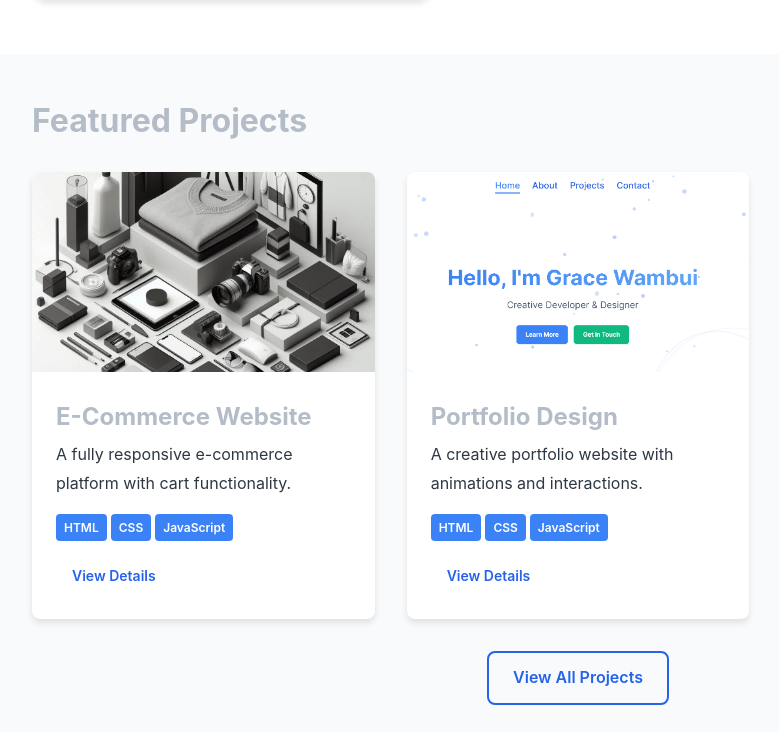
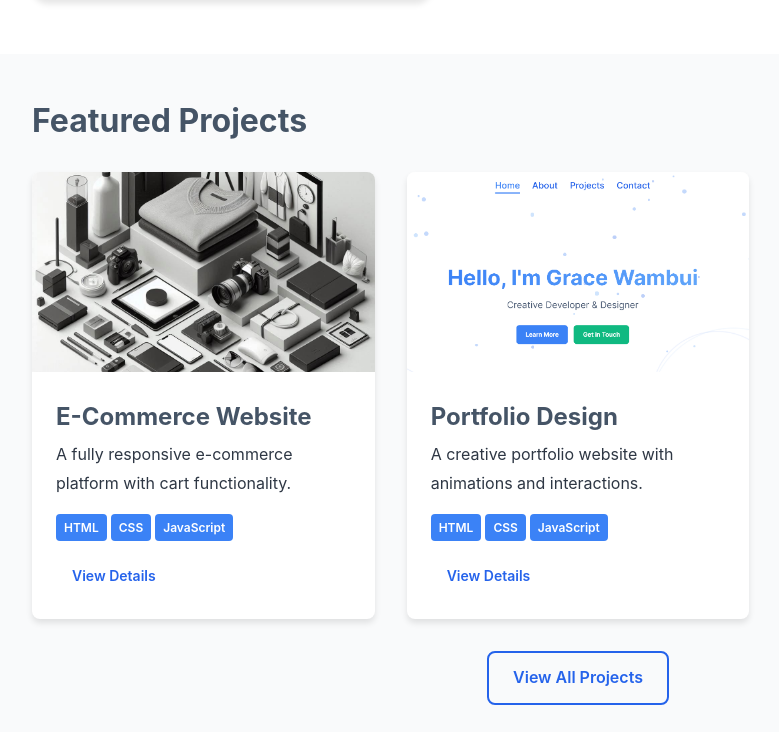
Before and after one commit to WambuiGrace/portfolio-website, a plain HTML site: page index.html in a window 1280 px wide. Shown: the part 1448-2180 px from the top of the page, without its empty margins (62-841 px from the left). Drawn offline with Linux system fonts and the light colour scheme.

Commit message:
Update text color in styles and adjust projects preview layout

```diff
--- a/css/styles.css
+++ b/css/styles.css
@@ -5,7 +5,7 @@
   --primary-light: #3b82f6;
   --primary-dark: #1d4ed8;
   --background-color: #ffffff;
-  --text-color: #b3bcc7;
+  --text-color: #455466;
   --text-light: #2e3744;
   --card-bg: #f9fafb;
   --border-color: #e5e7eb;
@@ -47,7 +47,7 @@
   --primary-dark: #2563eb;
   --background-color: #1f2937;
   --text-color: #2563eb;
-  --text-light: #4f5f77;
+  --text-light: #b3cbf0;
   --card-bg: #374151;
   --border-color: #4b5563;
   --accent-color: #10b981;
@@ -424,6 +424,8 @@ section {
 .projects-preview {
   padding: var(--spacing-xxl) 0;
   background-color: var(--card-bg);
+  display: grid;
+  grid-template-columns: 1fr;
 }
 
 /* Update project cards for better layout */
```
